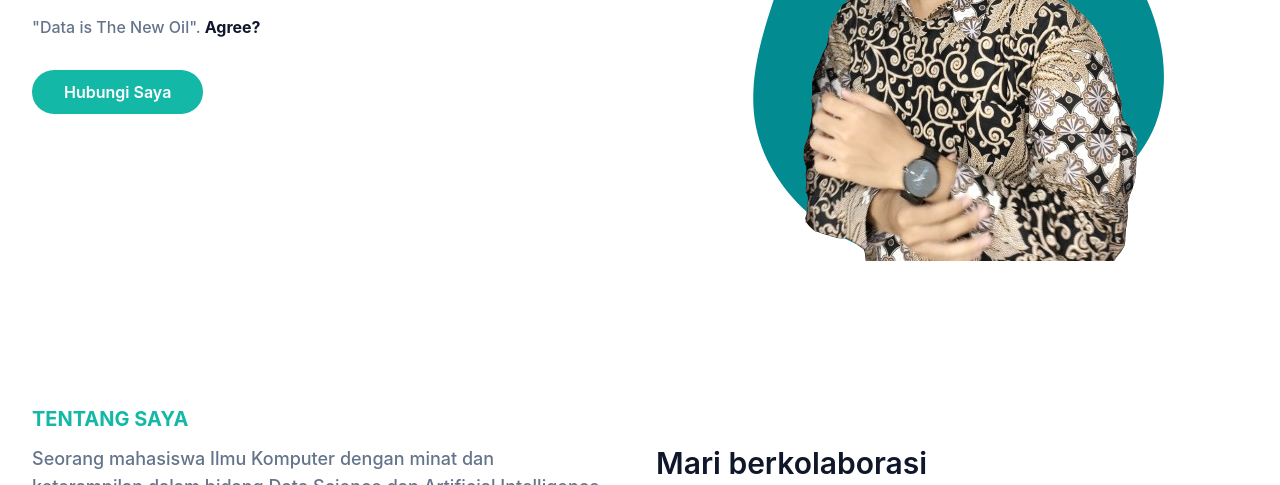
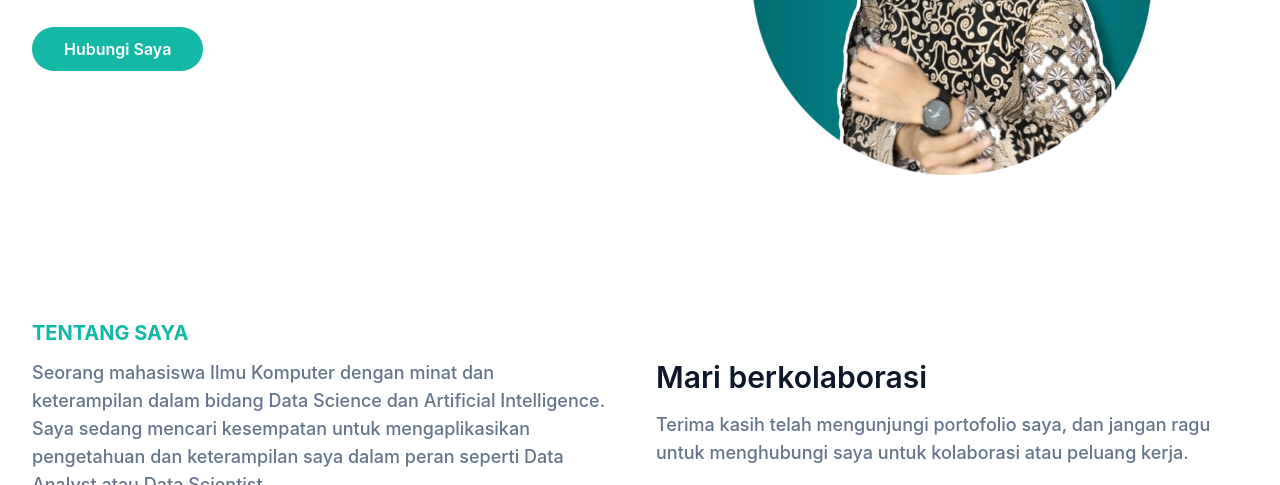
Before and after one commit to huseinibnu/huseinibnu.github.io, a website: page index.html in a window 1280 px wide. Shown: the part 419-904 px from the top of the page. Drawn offline with Linux system fonts and the light colour scheme.

Commit message:
update foto

```diff
--- a/index.html
+++ b/index.html
@@ -81,23 +81,13 @@
             <h1 class="text-base font-semibold text-primary md:text-xl">Salam kenal 🙌, saya <span class="mt-1 block text-4xl font-bold text-dark dark:text-white lg:text-5xl">Husein Ibnu Mahmud</span></h1>
             <h2 class="mb-5 text-lg font-medium text-secondary lg:text-2xl"><span class="text-dark dark:text-white">Computer Science Student</span></h2>
             <p class="mb-10 font-medium leading-relaxed text-secondary">"Data is The New Oil".  <span class="font-bold text-dark dark:text-white">Agree?</span></p>
-
             <a href="#contact" class="rounded-full bg-primary py-3 px-8 text-base font-semibold text-white transition duration-300 ease-in-out hover:opacity-80 hover:shadow-lg">Hubungi Saya</a>
           </div>
-          <div class="w-full self-end px-4 lg:w-1/2">
-            <div class="relative mt-10 lg:right-0 lg:mt-9">
-              <img src="dist/img/Husein.png" alt="Husein Ibnu Mahmud" class="relative z-10 mx-auto max-w-full" />
-              <span class="absolute bottom-0 left-1/2 -translate-x-1/2 md:scale-125">
-                <svg width="400" height="400" viewBox="0 0 200 200" xmlns="http://www.w3.org/2000/svg">
-                  <path
-                    fill="#028C92"
-                    d="M44.8,-63C58.4,-51.9,69.8,-39.1,76.6,-23.6C83.4,-8.1,85.6,10.2,79.7,25.1C73.8,40,59.7,51.5,45.1,60.7C30.5,69.9,15.2,76.8,-1,78.1C-17.2,79.4,-34.4,75.2,-48.4,65.8C-62.5,56.4,-73.5,41.9,-76.8,26.2C-80.1,10.6,-75.8,-6.3,-70.3,-22.8C-64.9,-39.2,-58.3,-55.2,-46.4,-66.9C-34.5,-78.6,-17.2,-86,-0.8,-84.9C15.6,-83.8,31.3,-74.2,44.8,-63Z"
-                    transform="translate(100 100) scale(1.02)"
-                  />
-                </svg>
-              </span>
+          <div class="w-full mt-8 self-end px-4 lg:w-1/2">
+            <div class="relative sm:py-8 lg:right-0 lg:mt-2">
+                <img src="dist/img/ibnu.png" width="400" height="400" alt="Husein Ibnu Mahmud" class="relative z-10 mx-auto max-w-full" style="margin-top: 50px;" />
             </div>
-          </div>
+        </div>
         </div>
       </div>
     </section>
@@ -274,17 +264,17 @@
         <div class="flex w-full flex-wrap justify-center px-4 xl:mx-auto xl:w-10/12">
           <div class="mb-12 p-4 md:w-1/2">
             <div class="overflow-hidden rounded-md shadow-md">
-              <img src="dist/img/blog/fishio.png" alt="Fishio" width="w-full" />
-            </div>
-            <h3 class="mt-5 mb-3 text-xl font-semibold text-dark dark:text-white">Fishio</h3>
-            <p class="text-base font-medium text-secondary">Bingung memilih ikan segar? Fishio membantu Anda! Cukup ambil gambar mata ikan, dan Fishio akan menentukan kesegarannya.</p>
-          </div>
-          <div class="mb-12 p-4 md:w-1/2">
-            <div class="overflow-hidden rounded-md shadow-md">
               <img src="dist/img/portfolio/dedel.png" alt="DEDEL" width="w-full" />
             </div>
             <h3 class="mt-5 mb-3 text-xl font-semibold text-dark dark:text-white">DEDEL (Deteksi Dini Elektronik)</h3>
             <p class="text-base font-medium text-secondary">Ingin tahu tinggi badan anak saat usia 5 tahun? Coba DEDEL dengan prediksi berbasis <i>machine learning</i>.</p>
+          </div>
+          <div class="mb-12 p-4 md:w-1/2">
+            <div class="overflow-hidden rounded-md shadow-md">
+              <img src="dist/img/portfolio/Arunika.png" alt="Arunika" width="w-full" />
+            </div>
+            <h3 class="mt-5 mb-3 text-xl font-semibold text-dark dark:text-white">Arunika</h3>
+            <p class="text-base font-medium text-secondary">Mengoptimalkan profit perusahaan dengan mendeteksi pelanggan yang berpotensi churn. Created by Arunika's Team</p>
           </div>
           <div class="mb-12 p-4 md:w-1/2">
             <div class="overflow-hidden rounded-md shadow-md">
@@ -295,10 +285,10 @@
           </div>
           <div class="mb-12 p-4 md:w-1/2">
             <div class="overflow-hidden rounded-md shadow-md">
-              <img src="dist/img/portfolio/Arunika.png" alt="Arunika" width="w-full" />
+              <img src="dist/img/blog/fishio.png" alt="Fishio" width="w-full" />
             </div>
-            <h3 class="mt-5 mb-3 text-xl font-semibold text-dark dark:text-white">Arunika</h3>
-            <p class="text-base font-medium text-secondary">Mengoptimalkan profit perusahaan dengan mendeteksi pelanggan yang berpotensi churn. Created by Arunika's Team</p>
+            <h3 class="mt-5 mb-3 text-xl font-semibold text-dark dark:text-white">Fishio</h3>
+            <p class="text-base font-medium text-secondary">Bingung memilih ikan segar? Fishio membantu Anda! Cukup ambil gambar mata ikan, dan Fishio akan menentukan kesegarannya.</p>
           </div>
         </div>
       </div>
@@ -348,7 +338,7 @@
                 <h3>
                   <a href="#" class="mb-3 block truncate text-xl font-semibold text-dark hover:text-primary dark:text-white">Market Transaction Report</a>
                 </h3>
-                <p class="mb-6 text-base font-medium text-secondary">Lorem ipsum dolor sit amet consectetur adipisicing elit. Impedit, totam ipsum ea quam sequi velit sunt.</p>
+                <p class="mb-6 text-base font-medium text-secondary">Mengoptimalkan Laporan Penjualan Minimarket dengan Looker Studio: Solusi Efektif untuk Manajemen.</p>
                 <a href="#" class="rounded-lg bg-primary py-2 px-4 text-sm font-medium text-white hover:opacity-80">Baca Selengkapnya</a>
               </div>
             </div>
```
Also changed, not shown: dist/img/ibnu.png (added), src/output.css.
